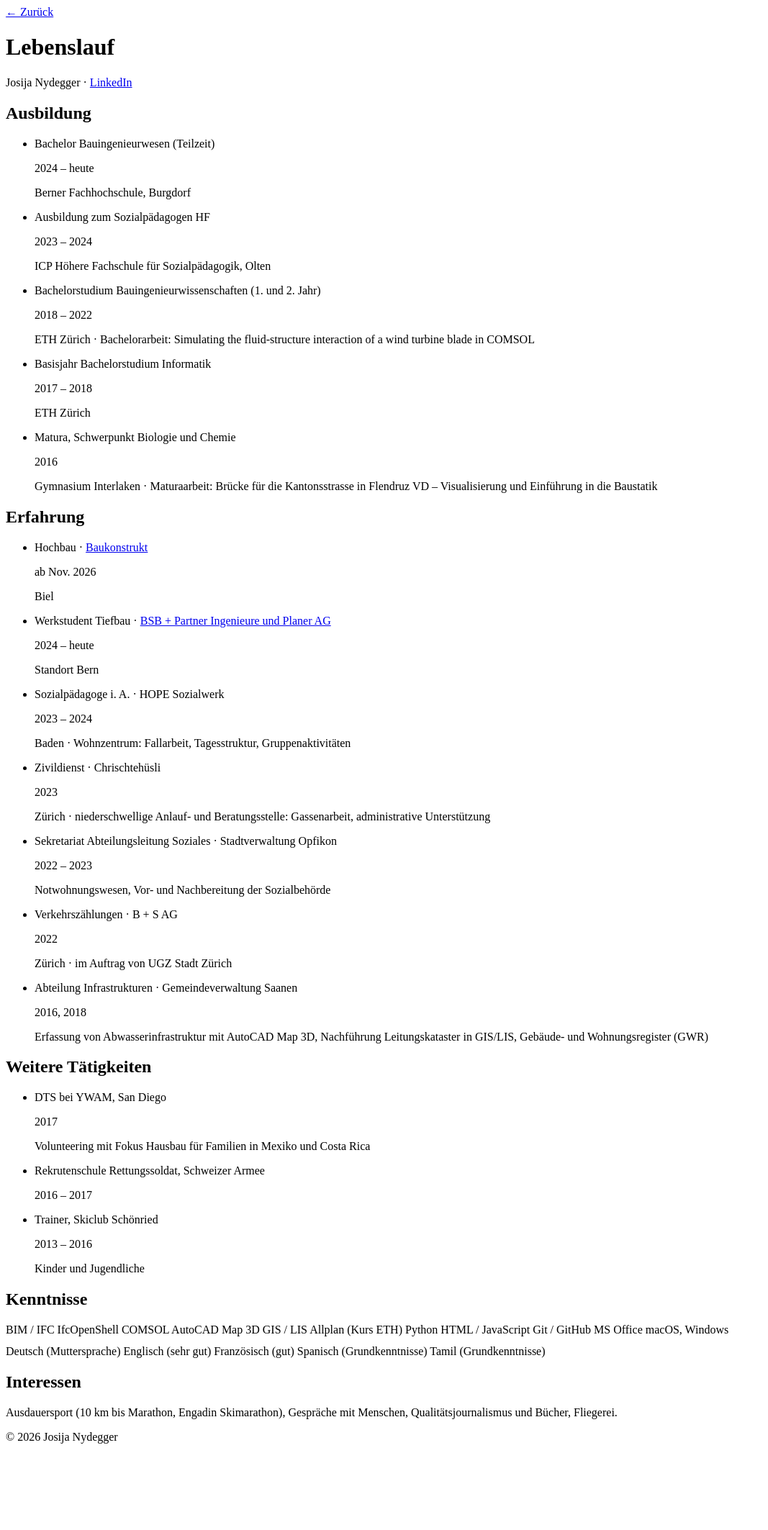
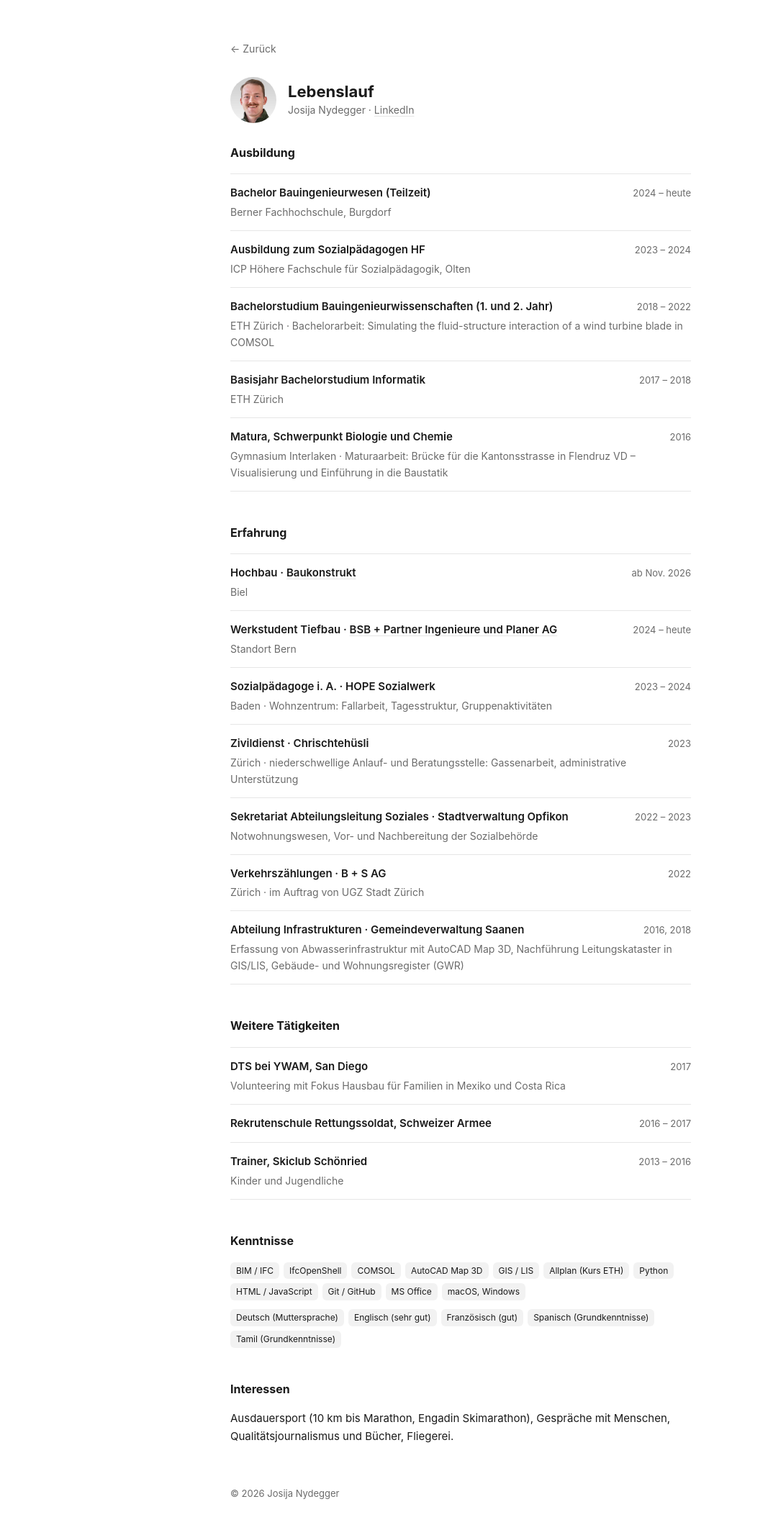
Before and after one commit to josija-nydegger/josija-nydegger.github.io, a Jekyll site: the page built from cv.html, in a window 1280 px wide. Shown: the whole page at 72% size, without its empty margins (0-1067 px from the left). Built offline with Jekyll 4.4.1, drawn with Linux system fonts in a browser that asks for light colours; before the commit the page ends 2014 px from its top, so only the background shows below that.

Commit message:
Update cv.html for correct paths and metadata

```diff
--- a/cv.html
+++ b/cv.html
@@ -12,14 +13,14 @@ description: Lebenslauf von Josija Nydegger – Ausbildung, Erfahrung und Kenntn
   <link rel="icon" href="/favicon.svg" type="image/svg+xml">
   <link rel="icon" href="/favicon-32.png" sizes="32x32" type="image/png">
   <link rel="apple-touch-icon" href="/apple-touch-icon.png">
-  <link rel="stylesheet" href="style.css">
+  <link rel="stylesheet" href="/style.css">
 </head>
 <body>
 <main>
-  <a class="back" href="index.html">← Zurück</a>
+  <a class="back" href="/">← Zurück</a>
 
   <div class="header">
-    <img class="avatar" src="images/profil.jpg" alt="Josija Nydegger" onerror="this.style.display='none'">
+    <img class="avatar" src="/images/profil.jpg" alt="Josija Nydegger" onerror="this.style.display='none'">
     <div>
       <h1>Lebenslauf</h1>
       <div class="meta">Josija Nydegger · <a href="https://www.linkedin.com/in/josija-nydegger">LinkedIn</a></div>
```
Also changed, not shown: other parts of cv.html (+1 -0 lines).
